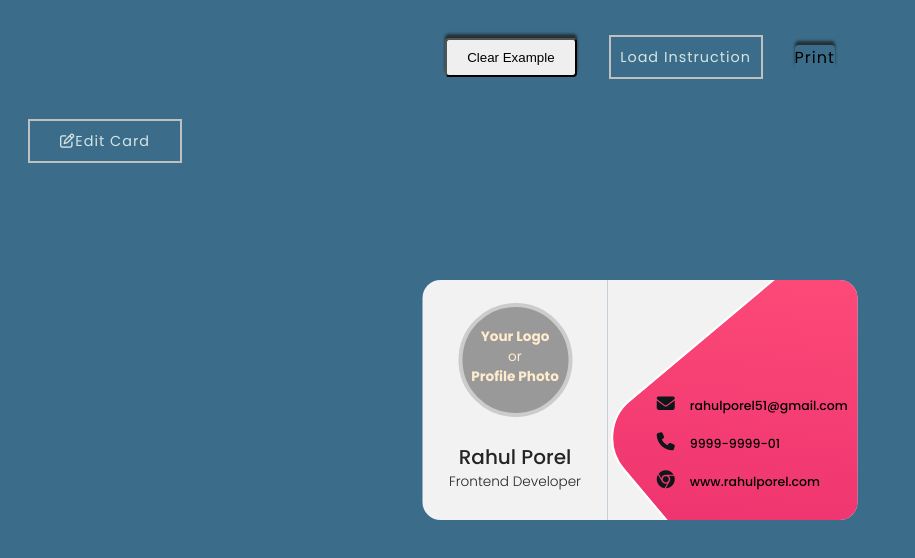
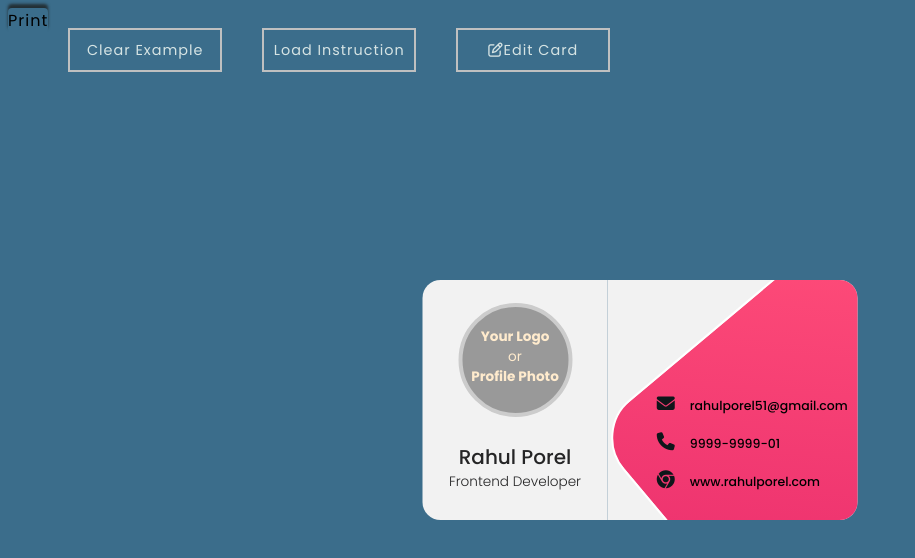
Before and after one commit to RahulPorel/Visiting-Card-Builder, a React (Vite) app: page / in a window 1280 px wide. Shown: the top 558 px of the page, without its empty margins (0-915 px from the left). Built offline with nearby package versions, Linux system fonts and the light colour scheme.

Commit message:
all btn style change

```diff
--- a/src/components/Card.jsx
+++ b/src/components/Card.jsx
@@ -164,14 +164,16 @@ export default function Card(props) {
         </div>
       </div>
 
-
-
-
-
-      <div className="edit-button-ws">
-        <button className="form--edit " onClick={handleStaticData}>
+      <div className="button" id="button-2" onClick={handleStaticData}>
+        <div id="slide"></div>
+        <button className="instructed-btn rm-default-btn-styles">
           {loadStaticData ? "Load Example" : "Clear Example"}
         </button>
+      </div>
+
+      {/* <button className="form--edit " onClick={handleStaticData}>
+        {loadStaticData ? "Load Example" : "Clear Example"}
+      </button> */}
 
       {props.rmGuideBtn ? (
         ""
@@ -187,7 +189,6 @@ export default function Card(props) {
       <button className="form--edit rm-default-btn-styles" onClick={genPDF}>
         Print
       </button>
-      </div>
     </>
   );
 }
```
Lines whose indentation alone changed are shown as unchanged.
